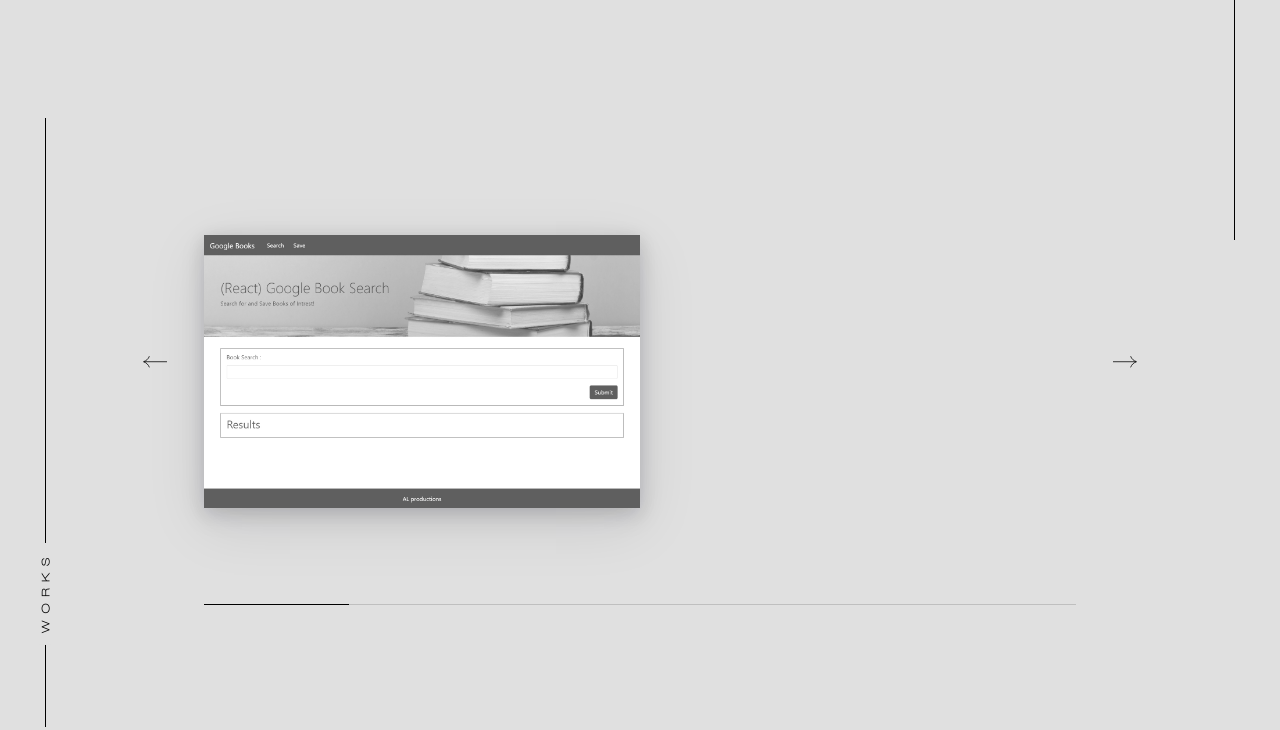
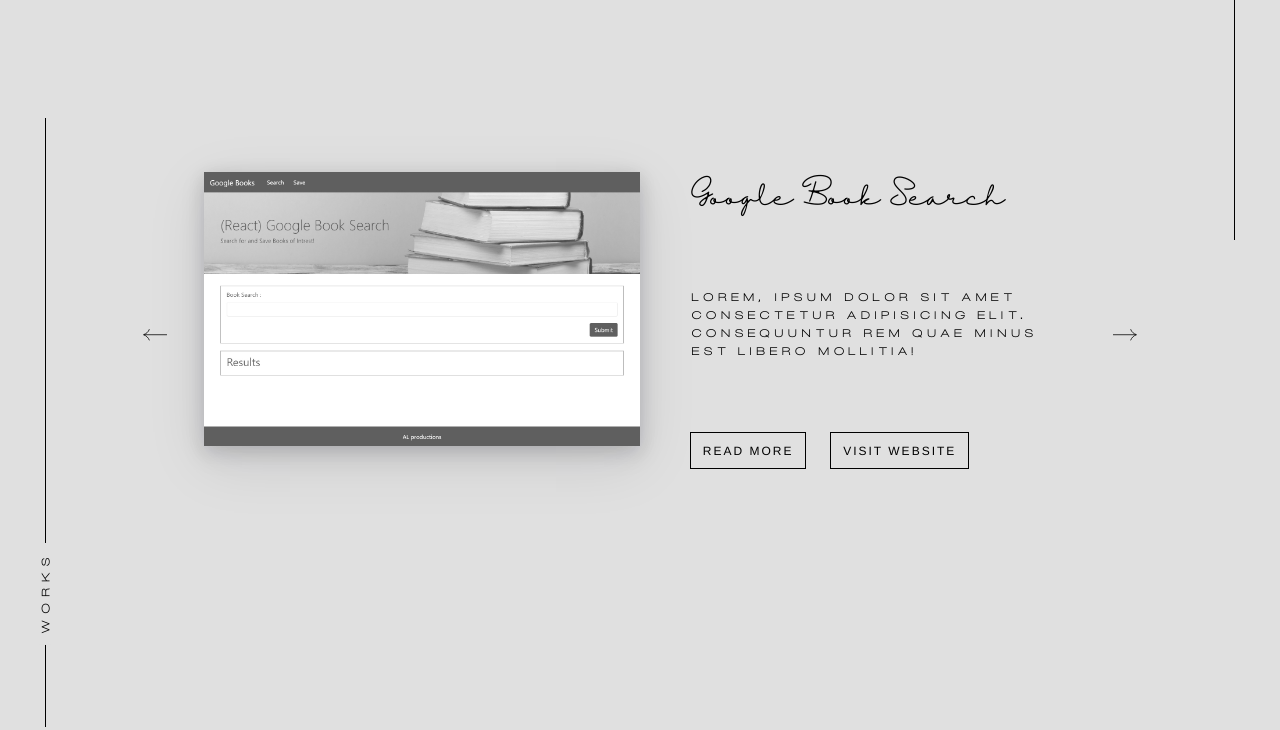
Before and after one commit to abdel-lall/myPortfolio, a website: page public/portfolio-ui/works.html in a window 1280 px wide. Shown: the part 70-800 px from the top of the page. Drawn offline with nearby package versions, Linux system fonts and the light colour scheme.

Commit message:
work page slider

```diff
--- a/public/portfolio-ui/main.css
+++ b/public/portfolio-ui/main.css
@@ -310,17 +310,17 @@ body{
     width: 90%;
     margin: 0 auto;
     grid-template-columns: 100px 1fr 1fr 100px;
-    grid-template-rows: repeat(5, 1fr);
+    grid-template-rows: repeat(9, 1fr);
 }
 #leftArrow{
-    grid-row: 2/span 3;
+    grid-row: 1/span 8;
     grid-column: 1/span 1;
     display: block;
     width: 25px;
     height: auto;
     justify-self: center;
     align-self: center;
-    transition: all 1s;
+    transition: all 0.5s;
 
 }
 
@@ -328,21 +328,21 @@ body{
     transform: translateX(-10px) scale(1.2);
 }
 #rightArrow{
-    grid-row: 2/span 3;
+    grid-row: 1/span 8;
     grid-column: 4/span 1;
     display: block;
     width: 25px;
     height: auto;
     justify-self: center;
     align-self: center;
-    transition: all 1s;
+    transition: all 0.5s;
 }
 #rightArrow:hover{
     transform: translateX(10px) scale(1.2);
 
 }
 #cursor{
-    grid-row: 5/span 1;
+    grid-row: 9/span 1;
     grid-column: 2/span 2;
     display: grid;
     grid-template-columns: repeat(6, 1fr);
@@ -354,10 +354,10 @@ body{
     border-bottom: 1px solid black;
 }
 #workImgDiv{
-    grid-row: 1/span 4;
+    grid-row: 2/span 7;
     grid-column: 2/span 1;
     display: grid;
-    align-items: end;
+    align-items: start;
     justify-items: center;
     /* border: 1px solid black; */
     /* background-image: url(./books-b-w.jpg); */
@@ -374,10 +374,55 @@ body{
     /* padding: 20px; */
     /* border: 1px solid black; */
 }
+#workDes{
+    grid-row: 2/span 7;
+    grid-column: 3/span 1;
+    display: grid;
+    padding: 10px;
+    padding-left: 50px;
 
+}
+#workTitle{
+    font-family: hal;
+    font-size: 24px;
+    font-weight: 100;
 
+}
+#workOvv{
+    font-size: 12px;
+    letter-spacing: 3px;
+    font-weight: bold;
+    font-family: newf;
+    text-transform: uppercase;
+    line-height: 18px;
+}
+#readM,#visitWeb{
+    box-sizing: border-box;
+    height: 4.71vh;
+    font-size: 1.50vh;
+    letter-spacing: 1px;
+    font-family:  Helvetica, sans-serif;
+    text-transform: uppercase;
+    font-weight: 100;
+    letter-spacing: 2px;
+    border: thin solid black;
+    padding: calc((4.71vh - 1.50vh - 2px)/2 );
+    text-align: center;
+    /* margin-left: 0.7vw;
+    margin-right: 0.7vw; */
+    color: black;
+    background-color: transparent;
+    transition: background-color 1s , color 1s;
+    text-decoration: none;
+}
+#visitWeb{
+    margin-left: 20px;
+}
+#readM:hover,#visitWeb:hover{
+    background-color: black;
+    color: white;
 
-
+}
 
 /* ================================================Media queries =================================================== */
 
--- a/public/portfolio-ui/main.js
+++ b/public/portfolio-ui/main.js
@@ -1,5 +1,11 @@
+
+
 $( document ).ready(function() {
-  console.log( "ready!" );
+
+// ++++++++++++++++++++++++++++++++++++++landing page script +++++++++++++++++++++++++++++++++++++++++++++++++++++++
+
+// change profile picture according to the screen width
+
   if($(window).width()<= 992){
     $("#myPhoto").attr("src", "./portraitmobile.png");
    }else{
@@ -7,11 +13,12 @@ $( document ).ready(function() {
    }
 
 
+
+// hello svg animation
 // var st0L = $("#st0").get(0).getTotalLength();
 // var st1L = $("#st1").get(0).getTotalLength();
 // var st2L = $("#st2").get(0).getTotalLength();
 
-// console.log($(".container").height())
 
 // $("#st0").css({ "stroke-dasharray": st0L, "stroke-dashoffset": st0L });
 // $("#st1").css({ "stroke-dasharray": st1L, "stroke-dashoffset": st1L });
@@ -29,39 +36,40 @@ $( document ).ready(function() {
 //   $("#descreption").animate({ opacity: 1 }, 1300);
 // }, 3700);
 
-// $("#twitterLogo").on({
-//   mouseenter: function () {
-//     $("#twitterLogo").attr("src", "./twiterlogo_filled.png");
-//     $("#twitterLogo").css({ opacity: 0 }).animate({ opacity: 1 }, 1000);
-//   },
-//   mouseleave: function () {
-//     $("#twitterLogo").attr("src", "./twiterlogo_black.png");
 
-//   },
-// });
-// $("#inLogo").on({
-//   mouseenter: function () {
-//     $("#inLogo").attr("src", "./linkedinlogo_filled.png");
-//     $("#inLogo").css({ opacity: 0 }).animate({ opacity: 1 }, 1000);
-//   },
-//   mouseleave: function () {
-//     $("#inLogo").attr("src", "./linkedinlogo_black.png");
-//   },
-// });
+// social media icons animation on hover
+$("#twitterLogo").on({
+  mouseenter: function () {
+    $("#twitterLogo").attr("src", "./twiterlogo_filled.png");
+    $("#twitterLogo").css({ opacity: 0 }).animate({ opacity: 1 }, 1000);
+  },
+  mouseleave: function () {
+    $("#twitterLogo").attr("src", "./twiterlogo_black.png");
 
-// $("#gitLogo").on({
-//   mouseenter: function () {
-//     $("#gitLogo").attr("src", "./githublogo_filled.png");
-//     $("#gitLogo").css({ opacity: 0 }).animate({ opacity: 1 }, 1000);
-//   },
-//   mouseleave: function () {
-//     $("#gitLogo").attr("src", "./githublogo_black.png");
+  },
+});
+$("#inLogo").on({
+  mouseenter: function () {
+    $("#inLogo").attr("src", "./linkedinlogo_filled.png");
+    $("#inLogo").css({ opacity: 0 }).animate({ opacity: 1 }, 1000);
+  },
+  mouseleave: function () {
+    $("#inLogo").attr("src", "./linkedinlogo_black.png");
+  },
+});
+$("#gitLogo").on({
+  mouseenter: function () {
+    $("#gitLogo").attr("src", "./githublogo_filled.png");
+    $("#gitLogo").css({ opacity: 0 }).animate({ opacity: 1 }, 1000);
+  },
+  mouseleave: function () {
+    $("#gitLogo").attr("src", "./githublogo_black.png");
 
-//   },
-// });
+  },
+});
 
 
-
+// hamburger menu
 var hamState = false;
 $( window ).resize(function() {
  if($(".container").width()> 576){
@@ -81,7 +89,6 @@ $( window ).resize(function() {
  }
 });
 
-console.log($(".container").width())
 $("#hamburgerM").on("click", function (e) {
   e.preventDefault();
   if (!hamState) {
@@ -140,4 +147,87 @@ $("#hamburgerM").on("click", function (e) {
   }
 });
 
+
+
+// +++++++++++++++++++++++++++++++++++++++++++++++++++++++Work page script ++++++++++++++++++++++++++++++++++++++++++
+
+var workData = [
+  {
+    id : "1" ,
+    img : "./sq-website1.jpg",
+    title : "Google Book Search",
+    desc : "Lorem, ipsum dolor sit amet consectetur adipisicing elit. Consequuntur rem quae minus est libero mollitia!"
+  },
+  {
+    id : "2" ,
+    img : "./sq-website1.jpg",
+    title : "Google Book Search",
+    desc : "Lorem, ipsum dolor sit amet consectetur adipisicing elit. Consequuntur rem quae minus est libero mollitia!"
+  },
+  {
+    id : "3" ,
+    img : "./sq-website1.jpg",
+    title : "Google Book Search",
+    desc : "Lorem, ipsum dolor sit amet consectetur adipisicing elit. Consequuntur rem quae minus est libero mollitia!"
+  },
+  {
+    id : "4" ,
+    img : "./sq-website1.jpg",
+    title : "Google Book Search",
+    desc : "Lorem, ipsum dolor sit amet consectetur adipisicing elit. Consequuntur rem quae minus est libero mollitia!"
+  },
+  {
+    id : "5" ,
+    img : "./sq-website1.jpg",
+    title : "Google Book Search",
+    desc : "Lorem, ipsum dolor sit amet consectetur adipisicing elit. Consequuntur rem quae minus est libero mollitia!"
+  },
+  {
+    id : "6" ,
+    img : "./sq-website1.jpg",
+    title : "Google Book Search",
+    desc : "Lorem, ipsum dolor sit amet consectetur adipisicing elit. Consequuntur rem quae minus est libero mollitia!"
+  },
+]
+
+  $("#leftArrow").on("click",function(){
+
+    var occ = $("#workDes").data("id")
+    console.log(occ)
+    if(occ > 0){
+      $("#rightArrow").show()
+      $("#workImgDiv").fadeOut("ease")
+      $("#workDes").fadeOut("ease")
+      var dec = occ - 1;
+      $("#workDes").data('id', dec)
+      $("#workTitle").html(workData[occ].title)
+      $("#workOvv").html(workData[occ].desc)
+      $("#workImg").html(workData[occ].img)
+      $("#workImgDiv").fadeIn("ease")
+      $("#workDes").fadeIn("ease")
+    }else{
+      $("#leftArrow").hide()
+    }
+  })
+$("#rightArrow").on("click",function(){
+  var occ = $("#workDes").data("id")
+  console.log(occ)
+  if(occ < workData.length-1){
+    $("#leftArrow").show()
+    $("#workImgDiv").fadeOut("ease")
+    $("#workDes").fadeOut("ease")
+    var inc = occ + 1;
+    $("#workDes").data('id', inc)
+    $("#workTitle").html(workData[occ].title)
+    $("#workOvv").html(workData[occ].desc)
+    $("#workImg").html(workData[occ].img)
+    $("#workImgDiv").fadeIn("ease")
+    $("#workDes").fadeIn("ease")
+  }else{
+    $("#rightArrow").hide()
+  }
+
+  })
+
+
 });
--- a/public/portfolio-ui/works.html
+++ b/public/portfolio-ui/works.html
@@ -112,7 +112,7 @@
                 }
               </style>
             </defs>
-            <title>Untitled-2</title>
+            <title>Next</title>
             <line class="cls-1" y1="148.05" x2="600" y2="148.05" />
             <path
               class="cls-2"
@@ -129,19 +129,15 @@
           <div id="workImgDiv">
             <img id="workImg" src="./sq-website1.jpg" alt="">
           </div>
-          <div id="workDes">
-            <div id="workTitle"></div>
-            <div id="workOvv"></div>
-            <div id="workBtns"></div>
+          <div id="workDes" data-id="3">
+            <div id="workTitle">Google Book Search</div>
+            <div id="workOvv">Lorem, ipsum dolor sit amet consectetur adipisicing elit. Consequuntur rem quae minus est libero mollitia!</div>
+            <div id="workBtns">
+              <button id="readM">Read more</button>
+              <button id="visitWeb">visit website</button>
+            </div>
           </div>
-          <div id="cursor">
-            <div id="cursorP1"></div>
-            <div id="cursorP2"></div>
-            <div id="cursorP3"></div>
-            <div id="cursorP4"></div>
-            <div id="cursorP5"></div>
-            <div id="cursorP6"></div>
-          </div>
+
         </div>
       </div>
     </div>
```
